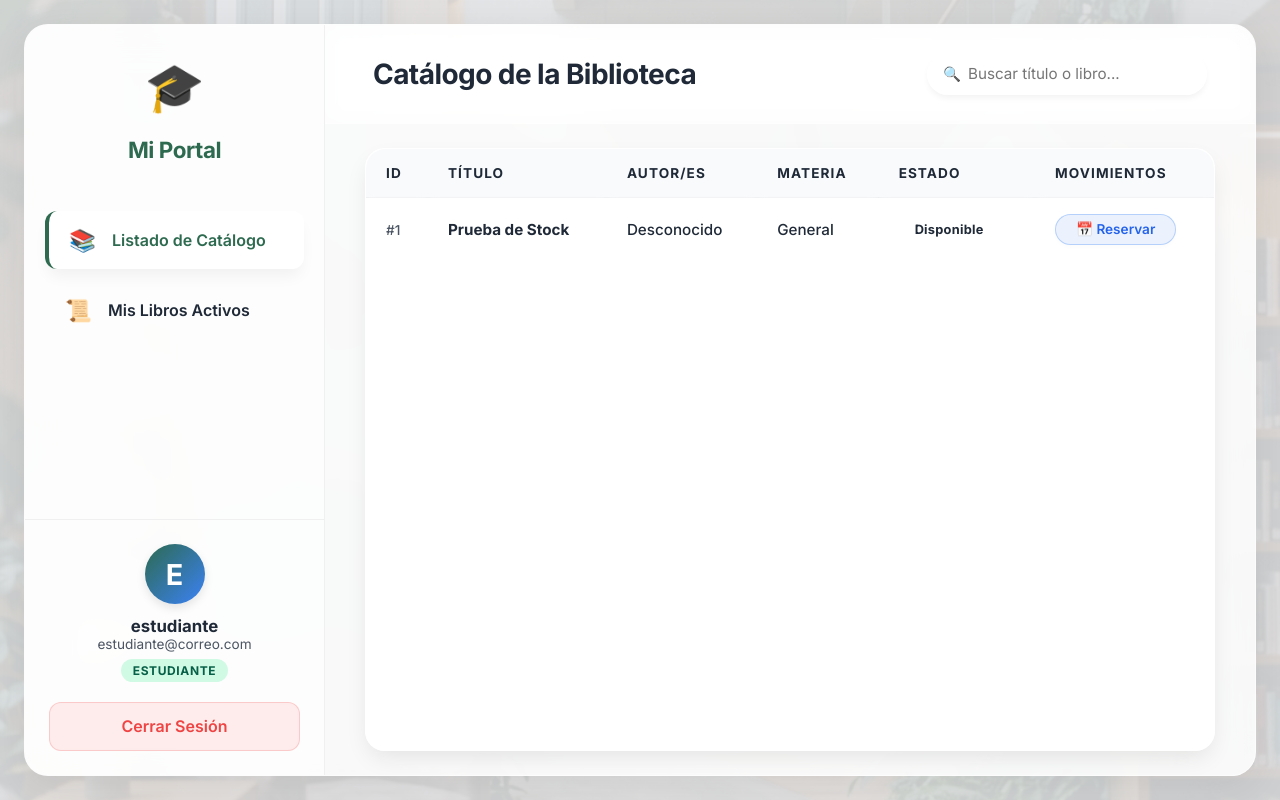
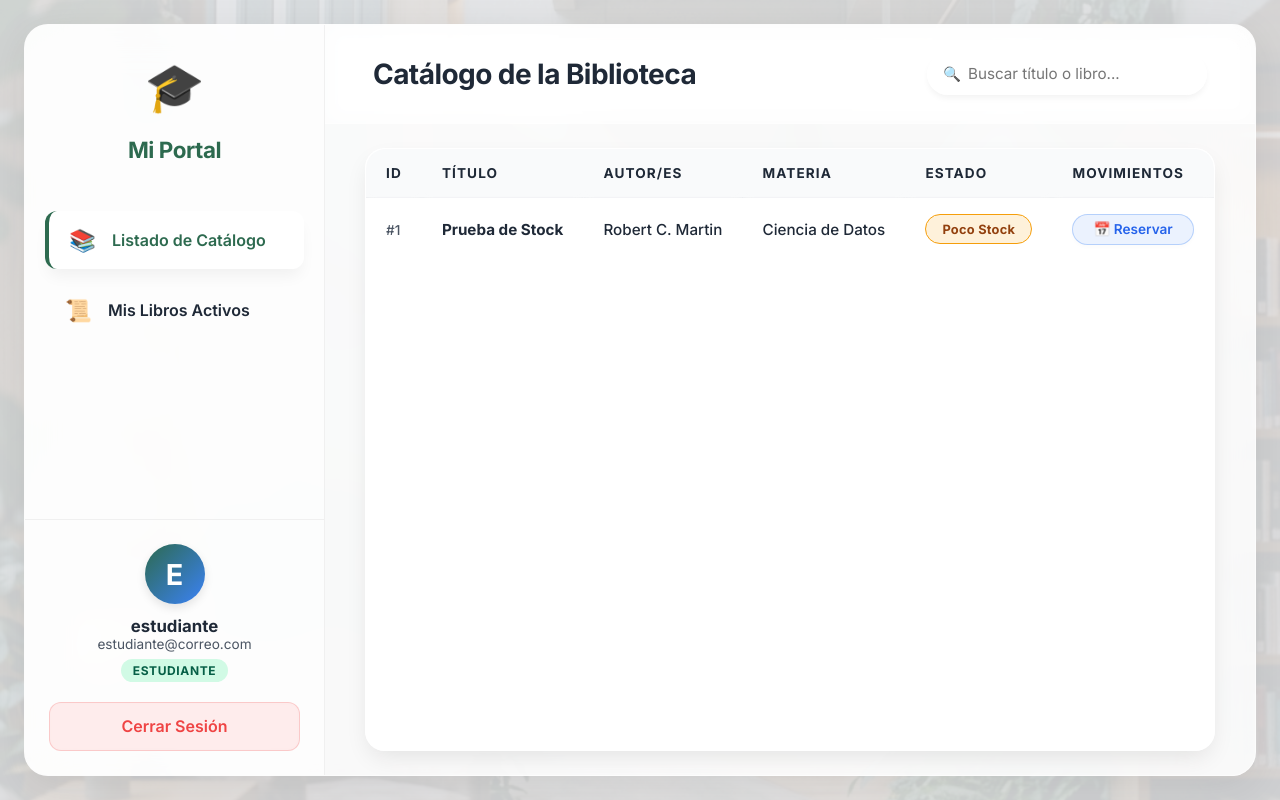
Before and after one commit to IHanksel/oasisv2alt, a PHP site: page /estudiante.php in a window 1280 px wide. Run offline with PHP 8.4, Linux system fonts and the light colour scheme; the visitor is signed in with stand-in values (Sample User, id 1); data comes from the database, SQL or seed files in the repository; tables that the repository leaves empty hold one stand-in row (values such as "Sample post").

Commit message:
feat: mostrar estados de libros y corregir columnas autor y materia

```diff
--- a/Biblioteca/css/style.css
+++ b/Biblioteca/css/style.css
@@ -414,6 +414,12 @@ body.admin-body::before {
     border: 1px solid #f59e0b;
 }
 
+.status-warning {
+    background: rgba(245, 158, 11, 0.15);
+    color: #92400e;
+    border: 1px solid #f59e0b;
+}
+
 .btn-icon {
     background: none;
     border: none;
--- a/Biblioteca/estudiante.php
+++ b/Biblioteca/estudiante.php
@@ -209,16 +209,28 @@ try {
                                 <?php if (!empty($libros)): ?>
                                     <?php foreach ($libros as $libro): ?>
                                         <?php
-                                        $hay_stock = ($libro['cantidad'] > 0);
-                                        $estado_class = $hay_stock ? 'status-active' : 'status-inactive';
-                                        $estado_texto = $hay_stock ? 'Disponible' : 'Agotado';
+                                        $cantidad = (int) $libro['cantidad'];
+                                        $min_stock = (int) ($libro['stock_minimo'] ?? 0);
+                                        if ($cantidad <= 0) {
+                                            $estado_class = 'status-inactive';
+                                            $estado_texto = 'Agotado';
+                                            $hay_stock = false;
+                                        } elseif ($cantidad <= $min_stock) {
+                                            $estado_class = 'status-warning';
+                                            $estado_texto = 'Poco Stock';
+                                            $hay_stock = true;
+                                        } else {
+                                            $estado_class = 'status-active';
+                                            $estado_texto = 'Disponible';
+                                            $hay_stock = true;
+                                        }
                                         $ya_reservado = in_array($libro['id'], $libros_reservados_ids);
                                         ?>
                                         <tr>
                                             <td><span style="color: var(--text-light); font-size: 0.85rem;">#<?= htmlspecialchars($libro['id']) ?></span></td>
                                             <td><strong><?= htmlspecialchars($libro['titulo']) ?></strong></td>
-                                            <td><?= htmlspecialchars($libro['nombre_autor'] ?? 'Desconocido') ?></td>
-                                            <td><span class="category-tag"><?= htmlspecialchars($libro['nombre_materia'] ?? 'General') ?></span></td>
+                                            <td><?= htmlspecialchars($libro['autor_nombre'] ?? 'Desconocido') ?></td>
+                                            <td><span class="category-tag"><?= htmlspecialchars($libro['categoria_nombre'] ?? 'General') ?></span></td>
                                             <td>
                                                 <span class="status-badge <?= $estado_class ?>">
                                                     <?= $estado_texto ?>
```
